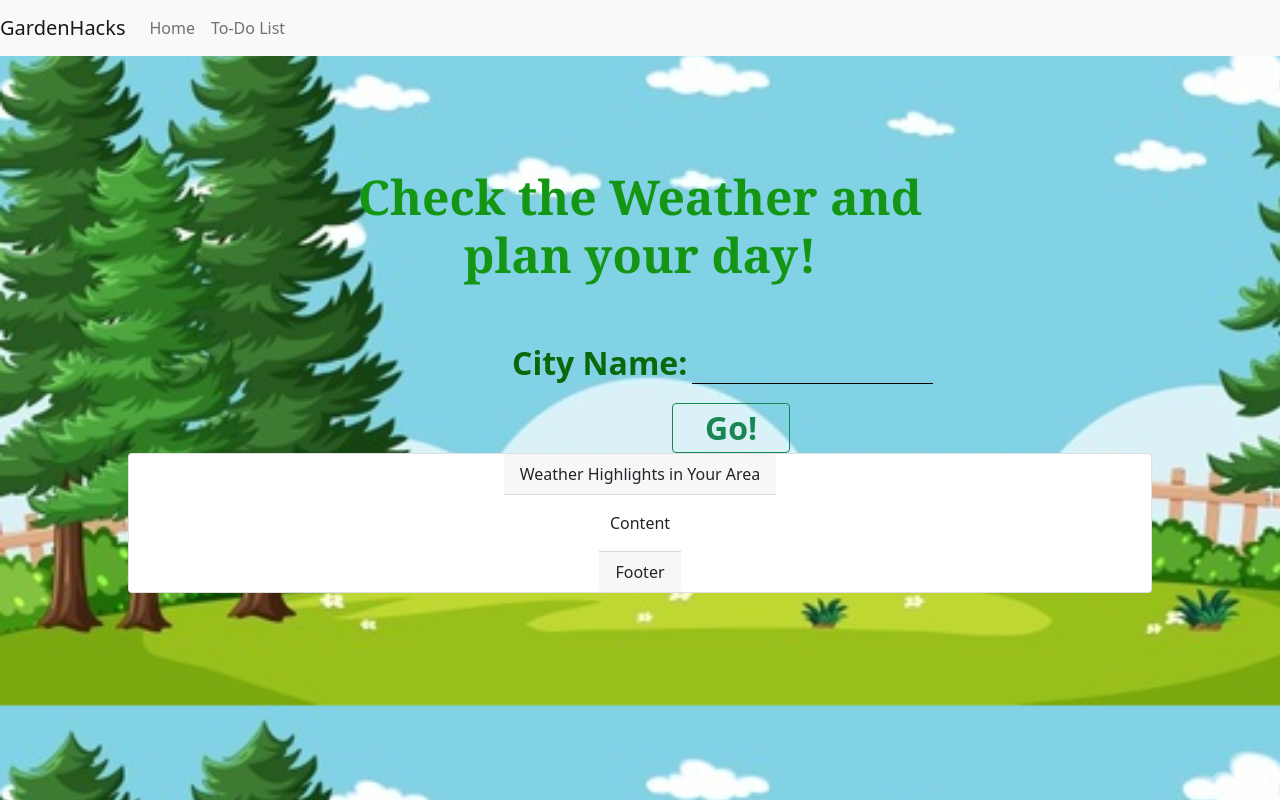
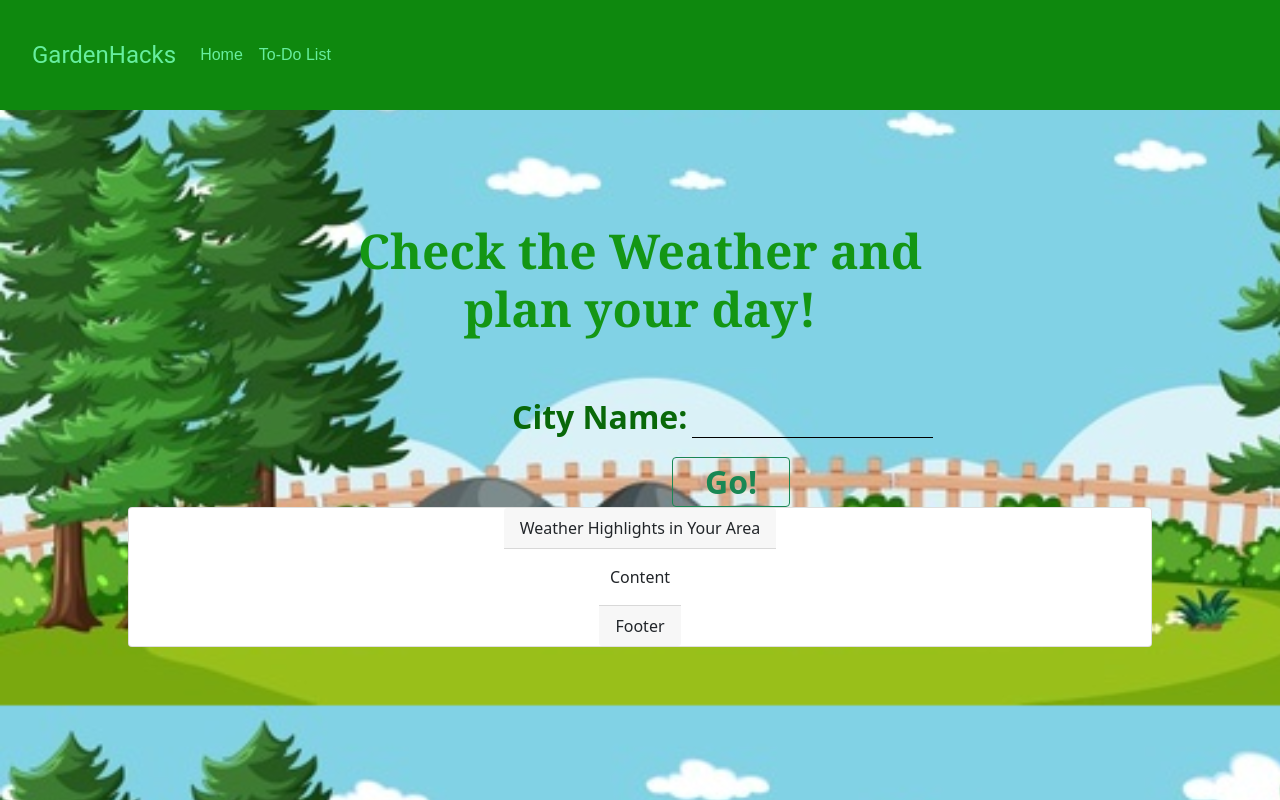
Before and after one commit to ri-tae-ka/GardenHacks, a website: page index.html in a window 1280 px wide. Drawn offline with nearby package versions, Linux system fonts and the light colour scheme.

Commit message:
navbar style

```diff
--- a/styles.css
+++ b/styles.css
@@ -39,3 +39,27 @@ h1 {
     border-bottom: 1px solid #000000;
     padding: 2px 5px;
 }
+
+/* navbar CSS starts*/
+
+.bg-light{
+    padding: 2rem;
+    background-color: #0e880e!important;
+}
+
+.navbar-brand{
+    font-family: 'Roboto', sans-serif;
+    font-size: 1.5rem;
+    color: #66ee9e!important;
+}
+
+.nav-link{
+    color: #66ee9e!important;
+    font-family: 'Noto Sans JP', sans-serif;
+}
+
+.nav-link:hover{
+    background-color: #f3f1f1;
+}
+
+/* navbar CSS ends */
```
